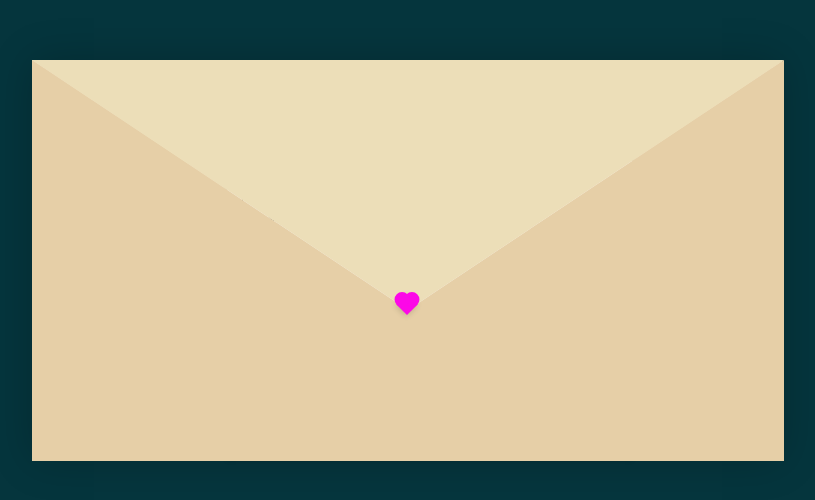
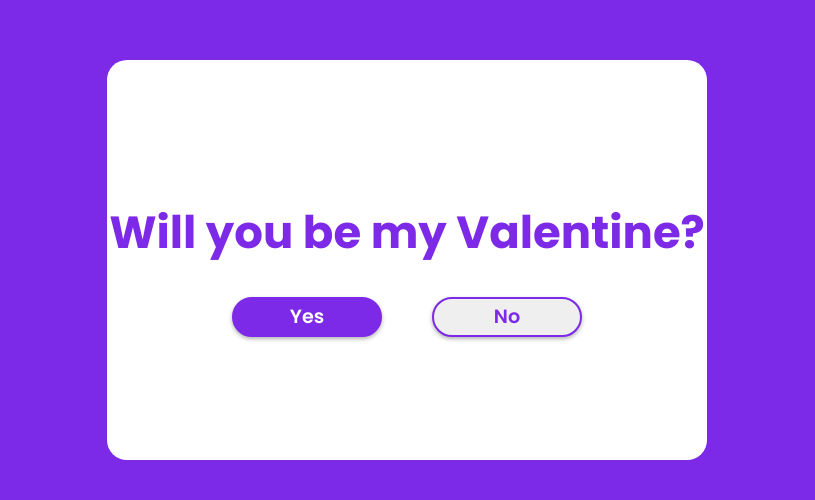
Before and after one commit to AllanEduard/AllanEduard.github.io, a plain HTML site: page index.html in a window 1280 px wide. Shown: the part 140-640 px from the top of the page, without its empty margins (233-1048 px from the left). Drawn offline with Linux system fonts and the light colour scheme.

Commit message:
Add files via upload

```diff
--- a/index.html
+++ b/index.html
@@ -4,32 +4,18 @@
     <meta charset="UTF-8">
     <meta http-equiv="X-UA-Compatible" content="IE=edge">
     <meta name="viewport" content="width=device-width, initial-scale=1.0">
-    <title>Invitation Letter</title>
-    <link rel="stylesheet" href="./style.css">
+    <title>Invitation</title>
+    <link rel="stylesheet" href="style.css">
 </head>
 <body>
-    <div class="container">
-        <div class="envelope-wrapper">
-            <div class="envelope">
-                <div class="letter">
-                    <div class="text">
-                        <strong>Beloved Johnica</strong>,
-                            <p>I, Allan, humbly invite thee to join me in a celebration of our shared affection on the day of Valentine. A day when love is honoured and cherished.</p>
-                            <p>In the spirit of the great Bard, whose eloquent words have captured the very essence of love, I extend this invitation. Let us share a moment of joy, where the only feast is the happiness we find in each other's presence.</p>
-                            <p>So, I ask thee, will thou accompany me on this day dedicated to love?</p>
-                            <p>With love and respect,</p>
-                            <p>Allan</p>
-                    </div>
-                </div>
-            </div>
-            <div class="heart"></div>
+    <div class="wrapper">
+        <i class="fa-solid fa-circle-question"></i>
+        <h2 class="question">Will you be my Valentine?</h2>
+        <div class="btn-group">
+            <button class="yes-btn">Yes</button>
+            <button class="no-btn">No</button>
         </div>
     </div>
-    <script>
-        const envelope = document.querySelector('.envelope-wrapper');
-        envelope.addEventListener('click', () => {
-            envelope.classList.toggle('flap');
-        });
-    </script>
+    <script src="script.js"></script>
 </body>
 </html>
--- /dev/null
+++ b/script.js
@@ -0,0 +1,17 @@
+const wrapper = document.querySelector('.wrapper');
+const question = document.querySelector('.question');
+const yesBtn = document.querySelector('.yes-btn');
+const noBtn = document.querySelector('.no-btn');
+const wrapperRect = wrapper.getBoundingClientRect();
+const noBtnRect = noBtn.getBoundingClientRect();
+
+const words = ['Please', 'Sige na', 'Payag ka na', 'Maawa ka na'];
+
+yesBtn.addEventListener('click', () => {
+    question.innerHTML = 'Yeey!!';
+});
+
+noBtn.addEventListener('click', () => {
+    noBtn.innerHTML = words[Math.floor(Math.random() * words.length)];
+
+});
--- a/style.css
+++ b/style.css
@@ -1,138 +1,62 @@
-:root{
-  --primary: #fff;
-  --bg-color: rgb(5, 53, 61);
-  --bg-envelope-color: #f5edd1;
-  --envelope-tab: #ecdeb8;
-  --envelope-cover: #e6cfa7;
-  --shadow-color: rgba(0, 0, 0, 0.2);
-  --txt-color: #444;
-  --heart-color: rgb(252, 8, 231);
+@import url('https://fonts.googleapis.com/css2?family=Poppins:wght@600;700&display=swap');
+* {
+    margin: 0;
+    padding: 0;
+    box-sizing: border-box;
+    font-family: 'Poppins', sans-serif;
 }
-
-body{
-  margin: 0;
-  padding: 0;
-  box-sizing: border-box;
-  background: var(--bg-color);
-  display: flex;
-  align-items: center;
-  justify-content: center;
+*::selection {
+    background: #7d2ae8;
+    color: #fff;
 }
-
-.container {
-  height: 100vh;
-  display: grid;
-  place-items: center;
+body {
+    display: flex;
+    justify-content: center;
+    align-items: center;
+    min-height: 100vh;
+    background: #7d2ae8;
 }
-
-.container > .envelope-wrapper {
-  background: var(--bg-envelope-color);
-  box-shadow: 0 0 40px var(--shadow-color);
+.wrapper {
+    position: relative;
+    width: 600px;
+    height: 400px;
+    background: #fff;
+    border-radius: 20px;
+    display: flex;
+    justify-content: center;
+    align-items: center;
+    flex-direction: column;
 }
-
-.envelope-wrapper > .envelope {
-  position: relative;
-  width: 750px;
-  height: 400px;
+h2 {
+    font-size: 45px;
+    color: #7d2ae8;
+    margin: 15px 0;
 }
-
-/* Responsive adjustments */
-@media (max-width: 800px) {
-  .envelope-wrapper > .envelope {
-      width: 90%;
-      height: 90%;
-  }
+.btn-group {
+    width: 100%;
+    height: 40px;
+    display: flex;
+    justify-content: center;
+    margin-top: 15px;
 }
-
-.envelope-wrapper > .envelope::before {
-  content: "";
-  position: absolute;
-  top: 0;
-  z-index: 2;
-  border-top: 250px solid var(--envelope-tab);
-  border-right: 376px solid transparent;
-  border-left: 376px solid transparent;
-  transform-origin: top;
-  transition: all 0.5s ease-in-out 0.7s;
+button {
+    position: absolute;
+    width: 150px;
+    height: inherit;
+    font-size: 1.2em;
+    color: #fff;
+    font-weight: 600;
+    border-radius: 30px;
+    border: 2px solid #7d2ae8;
+    outline: none;
+    cursor: pointer;
+    box-shadow: 0 2px 4px rgba(0, 0, 0, .3);
 }
-
-.envelope-wrapper > .envelope::after {
-  content: "";
-  position: absolute;
-  z-index: 2;
-  width: 0px;
-  height: 0px;
-  border-top: 250px solid transparent;
-  border-right: 376px solid var(--envelope-cover);
-  border-bottom:151px solid var(--envelope-cover);
-  border-left: 376px solid var(--envelope-cover);
+button:nth-child(1) {
+    margin-left: -200px;
+    background: #7d2ae8;
 }
-
-.envelope > .letter {
-  position: absolute;
-  right: 20%;
-  bottom: 0;
-  width: 54%;
-  height: 90%;
-  background: var(--primary);
-  text-align: center;
-  transition: all 1s ease-in-out;
-  box-shadow: 0 0 5px var(--shadow-color);
-  padding: 0px 0px;
-  overflow: auto;
+button:nth-child(2) {
+    margin-right: -200px;
+    color: #7d2ae8;
 }
-
-.envelope > .letter > .text {
-  font-family: 'Gill Sans', 'Gill Sans MT', Calibri, 'Trebuchet MS', sans-serif;
-  color: var(--txt-color);
-  text-align: left;
-  font-size: 9px;
-}
-
-.heart {
-  position: absolute;
-  top: 55%;
-  left: 50%;
-  width: 15px;
-  height: 15px;
-  background: var(--heart-color);
-  z-index: 4;
-  transform: translate(-50%, -20%) rotate(45deg);
-  transition: transform 0.5s ease-in-out 1s;
-  box-shadow: 0 1px 6px var(--shadow-color);
-  cursor: pointer;
-}
-
-.heart:before,
-.heart:after {
-  content: "";
-  position: absolute;
-  width: 15px;
-  height: 15px;
-  background-color: var(--heart-color);
-  border-radius: 50%;
-}
-
-.heart:before {
-  top: -7.5px;
-}
-
-.heart:after {
-  right: 7.5px;
-}
-
-.flap > .envelope:before {
-  transform: rotateX(180deg);
-  z-index: 0;
-}
-
-.flap > .envelope > .letter {
-  bottom: 100px;
-  transform: scale(1.5);
-  transition-delay: 1s;
-}
-
-.flap > .heart {
-  transform: rotate(90deg);
-  transition-delay: 0.4s;
-}
```
